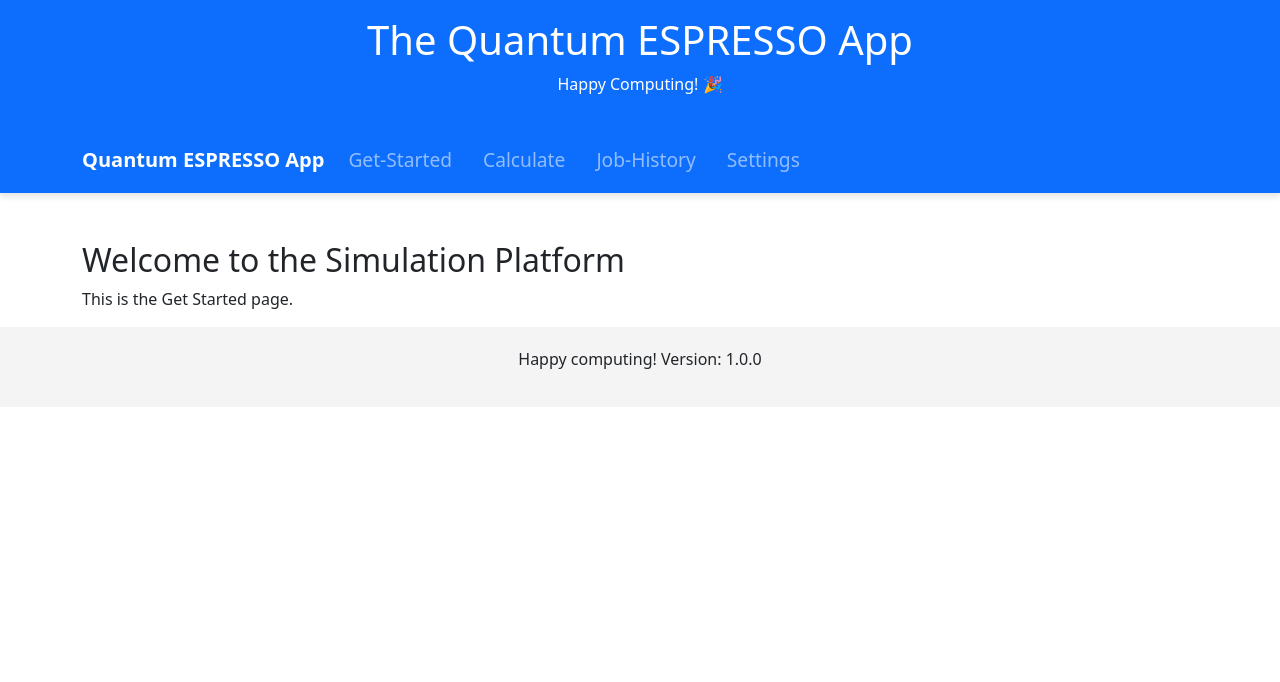
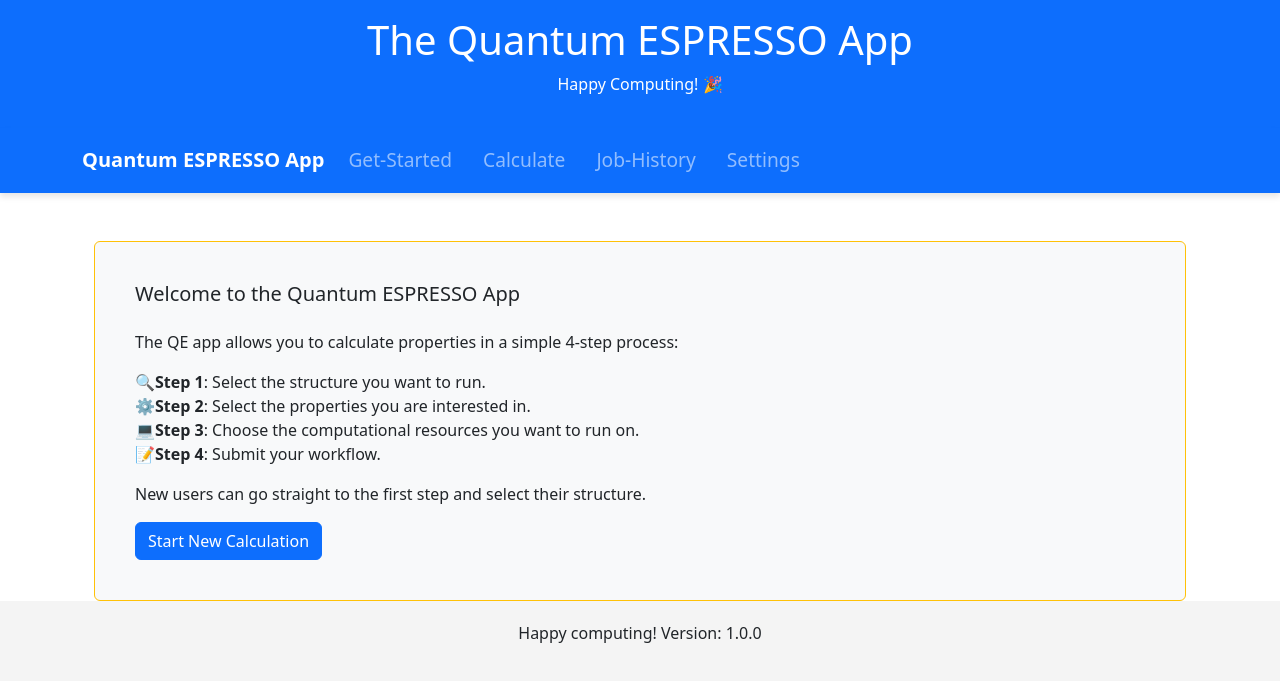
Before and after one commit to superstar54/aiida-qe-app, a React (Create React App) app: page / in a window 1280 px wide. Shown: the top 682 px of the page. Built offline with nearby package versions, Linux system fonts and the light colour scheme.

Commit message:
Update get start page

```diff
--- a/src/components/GetStarted.js
+++ b/src/components/GetStarted.js
@@ -1,12 +1,51 @@
-import React from 'react';
+import { Link } from 'react-router-dom';
+import { Container, Row, Col, Card, Button } from 'react-bootstrap';
 
-const GetStarted = () => {
+const GetStartedPage = () => {
   return (
-    <div>
-      <h2>Welcome to the Simulation Platform</h2>
-      <p>This is the Get Started page.</p>
-    </div>
+    <Container className="mt-4">
+      <Row>
+        <Col>
+          <Card className="p-4" bg="light" border="warning">
+            <Card.Body>
+              <Card.Title className="mb-4">
+                Welcome to the Quantum ESPRESSO App
+              </Card.Title>
+              <Card.Text>
+                The QE app allows you to calculate properties in a simple 4-step process:
+              </Card.Text>
+              <ul className="list-unstyled">
+                <li>
+                  <span role="img" aria-label="step1">🔍</span>
+                  <strong>Step 1</strong>: Select the structure you want to run.
+                </li>
+                <li>
+                  <span role="img" aria-label="step2">⚙️</span>
+                  <strong>Step 2</strong>: Select the properties you are interested in.
+                </li>
+                <li>
+                  <span role="img" aria-label="step3">💻</span>
+                  <strong>Step 3</strong>: Choose the computational resources you want to run on.
+                </li>
+                <li>
+                  <span role="img" aria-label="step4">📝</span>
+                  <strong>Step 4</strong>: Submit your workflow.
+                </li>
+              </ul>
+
+              <Card.Text>
+                New users can go straight to the first step and select their structure.
+              </Card.Text>
+
+              <Button variant="primary" as={Link} to="/calculate">
+                Start New Calculation
+              </Button>
+            </Card.Body>
+          </Card>
+        </Col>
+      </Row>
+    </Container>
   );
 };
 
-export default GetStarted;
+export default GetStartedPage;
```
